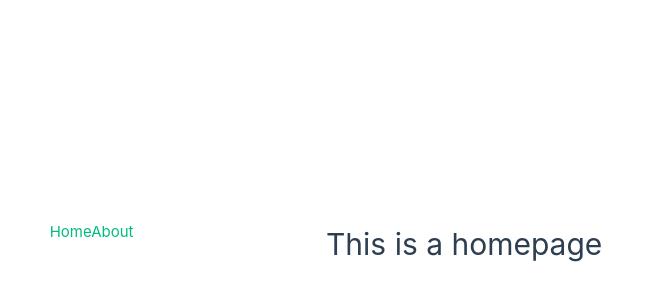
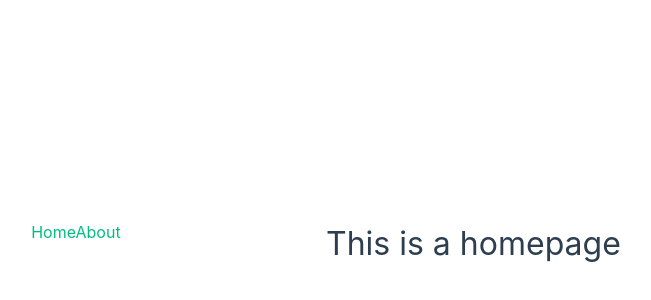
Before and after one commit to annelineguttormsen/amigo, a Vue app: page / in a window 1280 px wide. Shown: the part 156-456 px from the top of the page, without its empty margins (314-965 px from the left). Built offline with nearby package versions, Linux system fonts and the light colour scheme.

Commit message:
style: adjustments base css

```diff
--- a/src/assets/base.css
+++ b/src/assets/base.css
@@ -19,6 +19,7 @@
   --vt-c-text-light-2: rgba(60, 60, 60, 0.66);
   --vt-c-text-dark-1: var(--vt-c-white);
   --vt-c-text-dark-2: rgba(235, 235, 235, 0.64);
+  font-size: 1rem;
 }
 
 /* semantic color variables for this project */
@@ -32,22 +33,6 @@
 
   --color-heading: var(--vt-c-text-light-1);
   --color-text: var(--vt-c-text-light-1);
-
-  --section-gap: 160px;
-}
-
-@media (prefers-color-scheme: dark) {
-  :root {
-    --color-background: var(--vt-c-black);
-    --color-background-soft: var(--vt-c-black-soft);
-    --color-background-mute: var(--vt-c-black-mute);
-
-    --color-border: var(--vt-c-divider-dark-2);
-    --color-border-hover: var(--vt-c-divider-dark-1);
-
-    --color-heading: var(--vt-c-text-dark-1);
-    --color-text: var(--vt-c-text-dark-2);
-  }
 }
 
 *,
@@ -62,11 +47,10 @@ body {
   min-height: 100vh;
   color: var(--color-text);
   background: var(--color-background);
-  transition: color 0.5s, background-color 0.5s;
-  line-height: 1.6;
+  line-height: 1.5;
   font-family: Inter, -apple-system, BlinkMacSystemFont, 'Segoe UI', Roboto, Oxygen, Ubuntu,
     Cantarell, 'Fira Sans', 'Droid Sans', 'Helvetica Neue', sans-serif;
-  font-size: 15px;
+  font-size: 1rem;
   text-rendering: optimizeLegibility;
   -webkit-font-smoothing: antialiased;
   -moz-osx-font-smoothing: grayscale;
```
